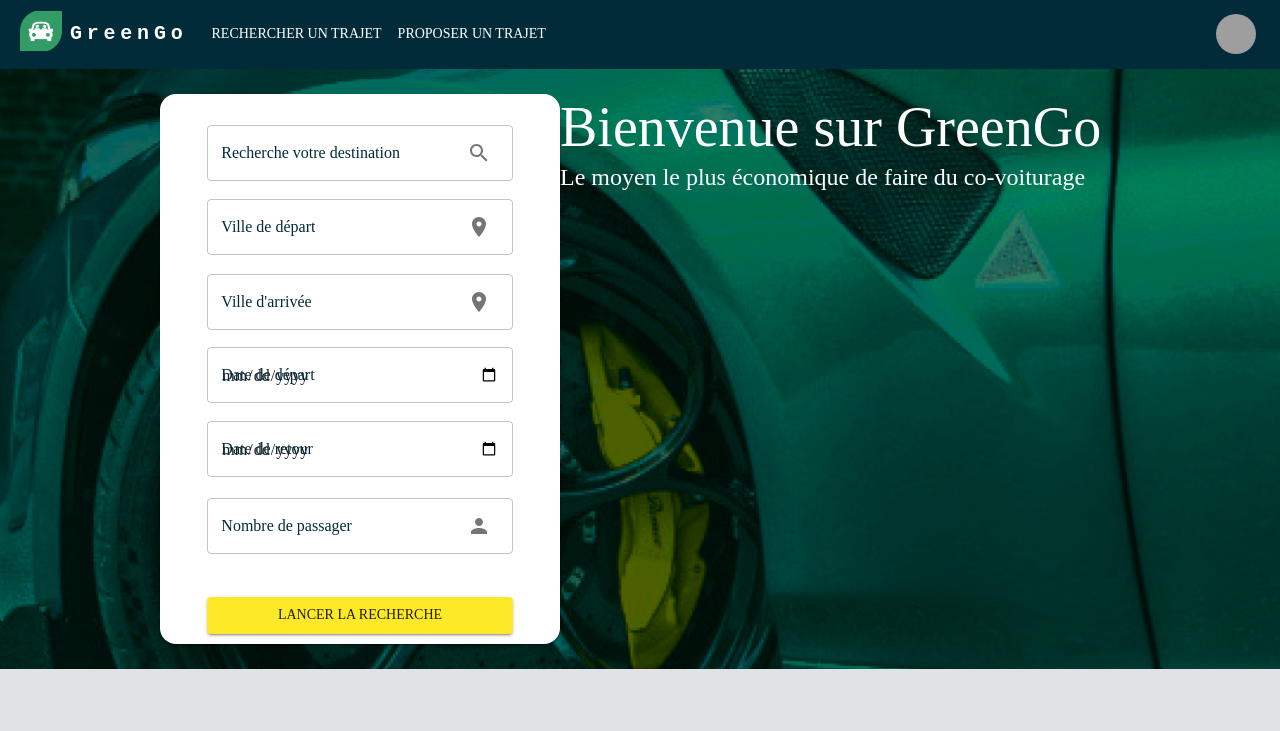
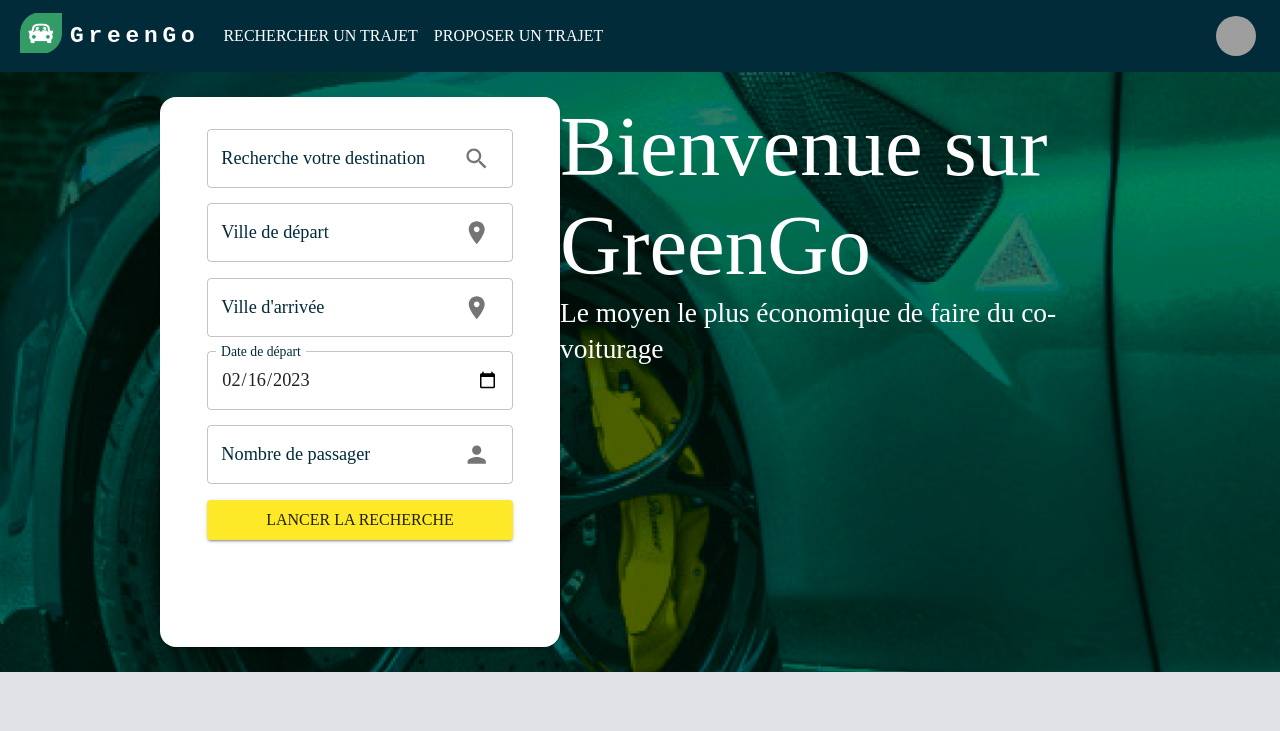
Before and after one commit to ablessin/PapoteCar, a React (Create React App) app: page / in a window 1280 px wide. Shown: the top 731 px of the page. Built offline with nearby package versions, Linux system fonts and the light colour scheme; grey boxes are pictures that could not be loaded.

Commit message:
update theme / home

```diff
--- a/src/components/CardTrip.js
+++ b/src/components/CardTrip.js
@@ -1,17 +1,27 @@
-import React from 'react';
-import { Box, Button, Card, CardContent, Grid, IconButton, InputAdornment, TextField, Typography } from '@mui/material';
-import { Search, CalendarToday } from '@mui/icons-material';
-import '../assets/css/views.css';
-import PlaceIcon from '@mui/icons-material/Place';
-import PersonIcon from '@mui/icons-material/Person';
+import React from "react";
+import {
+  Box,
+  Button,
+  Card,
+  CardContent,
+  Grid,
+  IconButton,
+  InputAdornment,
+  TextField,
+  Typography,
+} from "@mui/material";
+import { Search, CalendarToday, Today } from "@mui/icons-material";
+import "../assets/css/views.css";
+import PlaceIcon from "@mui/icons-material/Place";
+import PersonIcon from "@mui/icons-material/Person";
 
 // COMPONENTS POUR LE MODULE DE RECHERCHE DE TRAJET *PAGES HOME
 function CardTrip() {
   return (
-        <Card sx={{ borderRadius: '16px' }} className="root">
+    <Card sx={{ borderRadius: "16px" }} className="root">
       <CardContent>
         <Grid container spacing={1}>
-                    <Grid sx={{margin: 'auto', marginTop: '5%'}} item xs={10} >
+          <Grid sx={{ margin: "auto", marginTop: "5%" }} item xs={10}>
             <TextField
               fullWidth
               label="Recherche votre destination"
@@ -26,7 +36,7 @@ function CardTrip() {
                 ),
               }}
               className="input"
-                            style={{ marginTop: '-3px' }}
+              style={{ marginTop: "-3px" }}
             />
             <TextField
               fullWidth
@@ -42,7 +52,7 @@ function CardTrip() {
                 ),
               }}
               className="input"
-                            style={{ marginTop: '-28px' }}
+              style={{ marginTop: "-28px" }}
             />
             <TextField
               fullWidth
@@ -58,24 +68,16 @@ function CardTrip() {
                 ),
               }}
               className="input"
-                            style={{ marginTop: '-52px' }}
+              style={{ marginTop: "-52px" }}
             />
             <TextField
               fullWidth
               label="Date de départ"
               type="date"
+              defaultValue={new Date().toISOString().substr(0, 10)}
               variant="outlined"
               className="input"
-                            style={{ marginTop: '-78px' }}
-                        />
-                        <TextField
-                            fullWidth
-                            label="Date de retour"
-                            type="date"
-                            value=""
-                            variant="outlined"
-                            className="input"
-                            style={{ marginTop: '-103px' }}
+              style={{ marginTop: "-78px" }}
             />
             <TextField
               fullWidth
@@ -86,15 +88,20 @@ function CardTrip() {
                 endAdornment: (
                   <InputAdornment position="end">
                     <IconButton>
-                                            <PersonIcon/>
+                      <PersonIcon />
                     </IconButton>
                   </InputAdornment>
                 ),
               }}
               className="input"
-                            style={{ marginTop: '-125px' }}
+              style={{ marginTop: "-103px" }}
             />
-                        <Button style={{ marginTop: '-330px', backgroundColor: "#FEE928"}} variant="contained" color="inherit" fullWidth>
+            <Button
+              style={{ marginTop: "-330px", backgroundColor: "#FEE928" }}
+              variant="contained"
+              color="inherit"
+              fullWidth
+            >
               Lancer la recherche
             </Button>
           </Grid>
--- a/src/components/core/HeaderLogo.js
+++ b/src/components/core/HeaderLogo.js
@@ -1,21 +1,24 @@
-import React from 'react';
-import { Box, Container, Grid, Typography } from '@mui/material';
-import '../../assets/css/views.css';
+import React from "react";
+import { Box, Container, Grid, Typography } from "@mui/material";
+import "../../assets/css/views.css";
 import CardTrip from "../CardTrip";
 
 // COMPONENT HEADER DU SITE
 function HeaderLogo() {
-
   return (
     <Box className="header">
       <Container>
         <Grid container justifyContent="center">
           <Grid item xs={12} md={10}>
             <Typography variant="h1">
-                            <CardTrip ></CardTrip>
+              <CardTrip></CardTrip>
             </Typography>
-                        <Typography sx={{ color: "white"}} variant="h2">Bienvenue sur GreenGo</Typography>
-                        <Typography sx={{ color: "white"}} variant="h5">Le moyen le plus économique de faire du co-voiturage</Typography>
+            <Typography sx={{ color: "white" }} variant="h1">
+              Bienvenue sur GreenGo
+            </Typography>
+            <Typography sx={{ color: "white" }} variant="h5">
+              Le moyen le plus économique de faire du co-voiturage
+            </Typography>
           </Grid>
         </Grid>
       </Container>
--- a/src/configuration/themes/theme.js
+++ b/src/configuration/themes/theme.js
@@ -1,36 +1,40 @@
 import { createTheme } from "@mui/material/styles";
+
+export const FONT_PRIMARY = "Poppins";
 
 export const themeOptions = {
   palette: {
-    type: 'light',
+    type: "light",
     primary: {
-      main: '#022b3a',
+      main: "#022b3a",
     },
     secondary: {
-      main: '#fbf6f8',
-      light: '#8fb783',
-      dark: '#1e1e1e',
+      main: "#fbf6f8",
+      light: "#8fb783",
+      dark: "#1e1e1e",
     },
     text: {
-      secondary: '#022b3a',
+      secondary: "#022b3a",
     },
     info: {
-      main: '#87ceeb',
+      main: "#87ceeb",
     },
   },
   typography: {
-    h4: {
-      fontFamily: 'Poppins',
-    },
-    fontFamily: 'Poppins',
+    fontFamily: FONT_PRIMARY,
+    fontSize: 16,
     h1: {
-      fontSize: '5.3rem',
+      fontSize: "5.3rem",
+      fontWeight: 400,
+      fontFamily: FONT_PRIMARY,
     },
     h2: {
-      fontSize: '3.5rem',
+      fontSize: "3.5rem",
+      fontFamily: FONT_PRIMARY,
     },
     h3: {
-      fontSize: '3rem',
+      fontSize: "3rem",
+      fontFamily: FONT_PRIMARY,
     },
   },
   props: {
```
Lines whose indentation alone changed are shown as unchanged.
